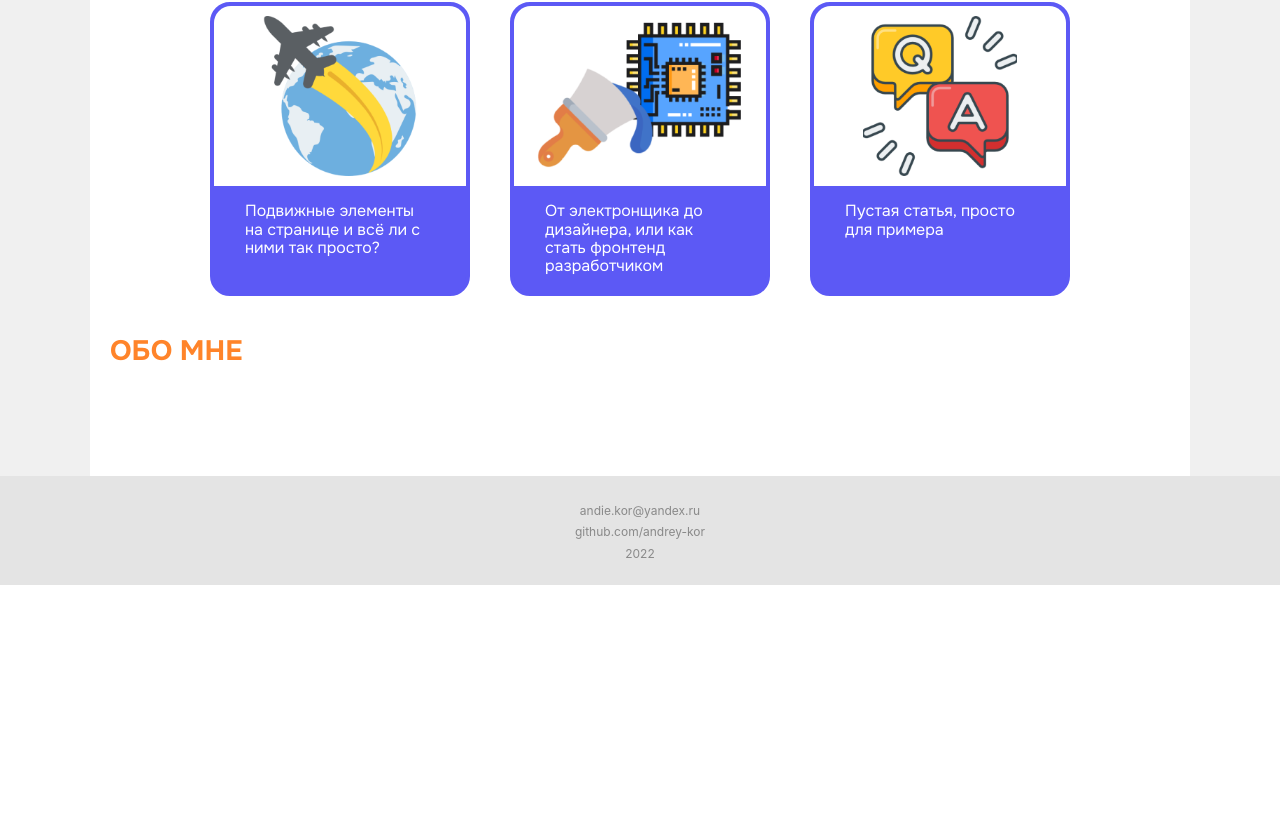
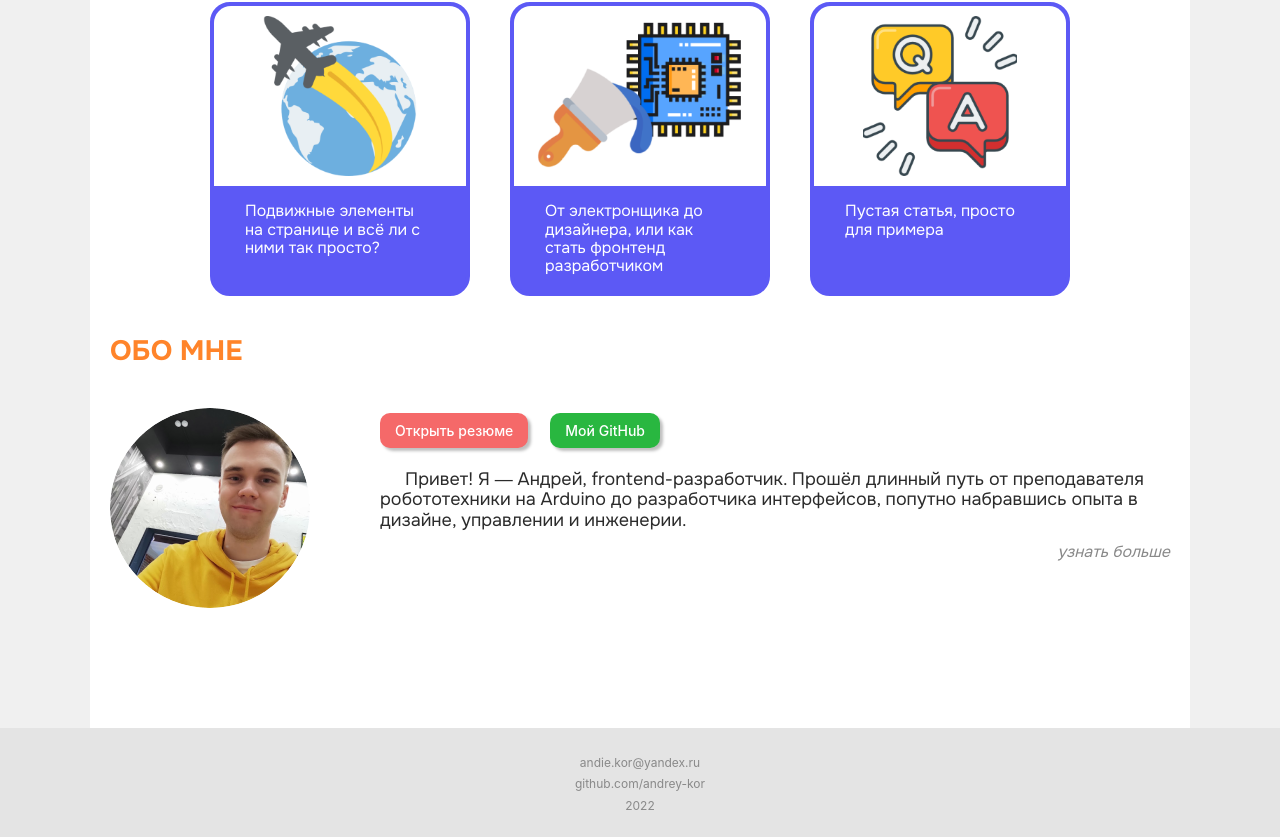
Before and after one commit to andrey-kor/site_andrey-kor, a React (Create React App) app in the folder client/: page / in a window 1280 px wide. Shown: the part 854-1691 px from the top of the page. Before the commit the page ends 1439 px from the top, so only its background shows below. Built offline with nearby package versions, Linux system fonts and the light colour scheme.

Commit message:
The About block on the Main Page has been created

```diff
--- /dev/null
+++ b/client/src/components/AboutMe.js
@@ -0,0 +1,34 @@
+import Recat from 'react'
+import resumeFile from '../files/korneev-cv.pdf'
+import '../styles/components/about-me.css'
+
+
+export const AboutMe = () => {
+    return (
+        <div className="about__wrapper">
+            <div className="about__image-colunm">
+                <div className="about-image__wrapper"></div>
+            </div>
+            <div className="about__content-colunm">
+                <div className="media-links__wrapper">
+                    <a href={resumeFile} target="_blank">
+                        <div className="media-link media-link_pink">Открыть резюме</div>
+                    </a>
+                    <a href="https://github.com/andrey-kor" target="_blank">
+                        <div className="media-link media-link_green">Мой GitHub</div>
+                    </a>
+                </div>
+                <div className="about-text__wrapper">
+                    <p>
+                        Привет! Я ― Андрей, frontend-разработчик. Прошёл длинный путь
+                        от преподавателя робототехники на Arduino до разработчика интерфейсов,
+                        попутно набравшись опыта в дизайне, управлении и инженерии.
+                    </p>
+                </div>
+                <div className="about-link-more__wrapper">
+                    <a href="/about" className="anout__link-more">узнать больше</a>
+                </div>
+            </div>
+        </div>
+    )
+}
--- a/client/src/pages/MainPage.js
+++ b/client/src/pages/MainPage.js
@@ -1,6 +1,7 @@
 import React from 'react'
 import { Slider } from '../components/Slider'
 import { ArticleCards } from '../components/ArticleCards'
+import { AboutMe } from '../components/AboutMe'
 import sliderProjectsData from '../data/sliderProjectsData.json'
 import articles from '../data/articles.json'
 
@@ -25,6 +26,7 @@ export const MainPage = () => {
                     <a href="/about">
                         <h2 className="title title_orange">ОБО МНЕ</h2>
                     </a>
+                    <AboutMe />
                 </div>
             </div>
         </div>
--- /dev/null
+++ b/client/src/styles/components/about-me.css
@@ -0,0 +1,83 @@
+.about__wrapper{
+    margin: 32px 0 0 0;
+    display: flex;
+}
+
+.about__image-colunm{
+    width: 200px;
+    display: flex;
+    justify-content: center;
+    margin: 0 0 20px 0;
+}
+
+.about-image__wrapper{
+    border-radius: 50%;
+    background-image: url('../../img/about/author.png');
+    width: 200px;
+    height: 200px;
+}
+
+.about__content-colunm{
+    padding: 0 0 0 70px;
+    max-width: 900px;
+}
+
+.media-links__wrapper{
+    display: flex;
+    flex-wrap: wrap;
+}
+
+.about-text__wrapper{
+    margin: 16px 0 0 0;
+}
+
+.about-text__wrapper p{
+    font-size: 18px;
+    text-indent: 25px
+}
+
+.about-link-more__wrapper{
+    margin: 12px 0 0 0;
+    text-align: right;
+}
+
+.anout__link-more{
+    font-size: 16px;
+    font-style: italic;
+    color: #898989;
+    transition: .2s;
+}
+
+.anout__link-more:hover{
+    color: #F56969;
+}
+
+@media (max-width: 768px){
+    .about__content-colunm{
+        padding: 0 0 0 30px;
+    }
+    .media-link{
+        font-size: 16px;
+    }
+    .about-text__wrapper p{
+        font-size: 16px;
+    }
+    .anout__link-more{
+        font-size: 14px;
+    }
+}
+
+@media (max-width: 500px){
+    .about__wrapper{
+        flex-direction: column;
+    }
+    .about__image-colunm{
+        width: 100%;
+    }
+    .about__content-colunm{
+        padding: 0;
+    }
+    .media-links__wrapper{
+        justify-content: center;
+    }
+}
```
Also changed, not shown: 1 other file (tests, documents, lock files or other folders).
